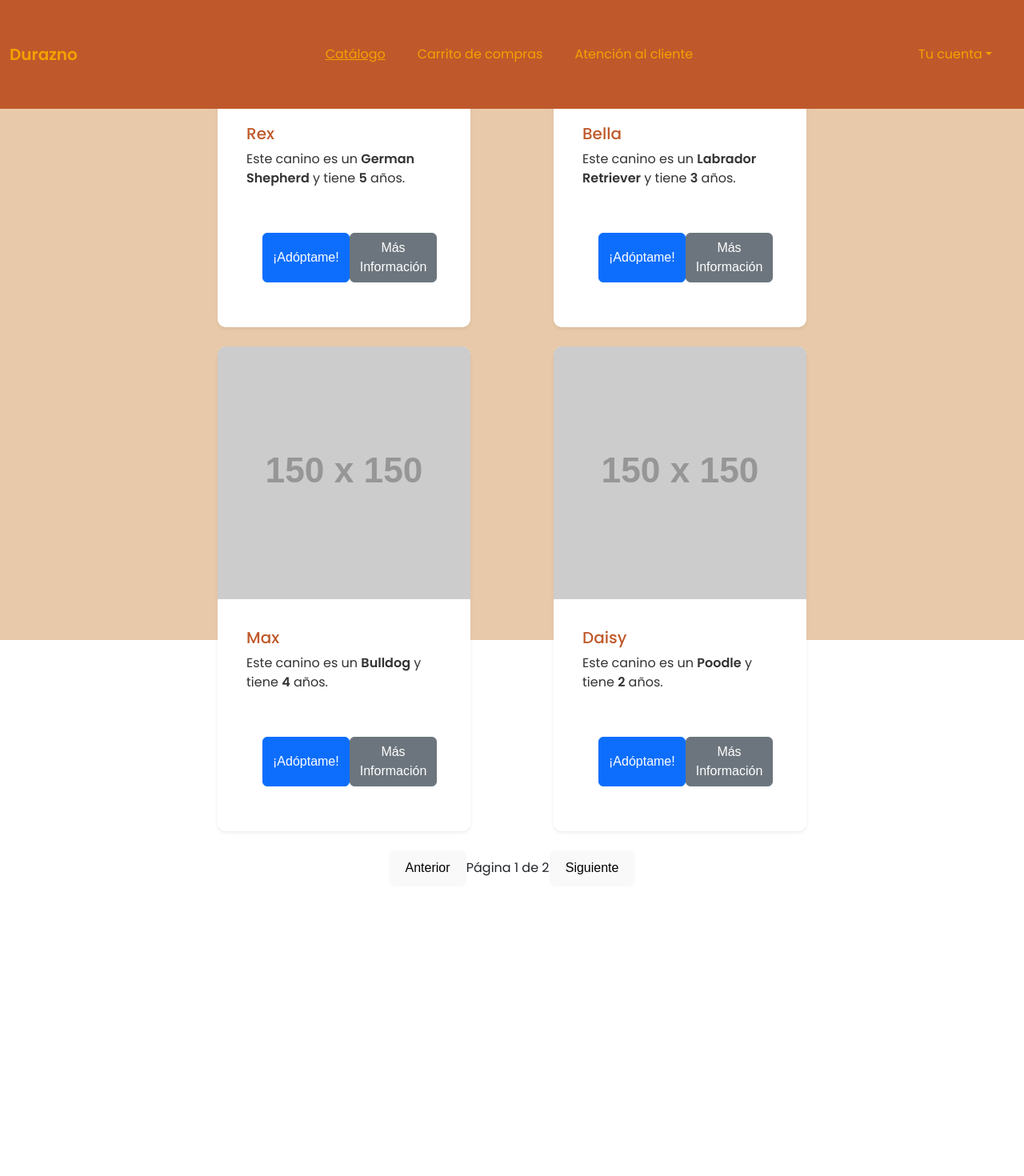
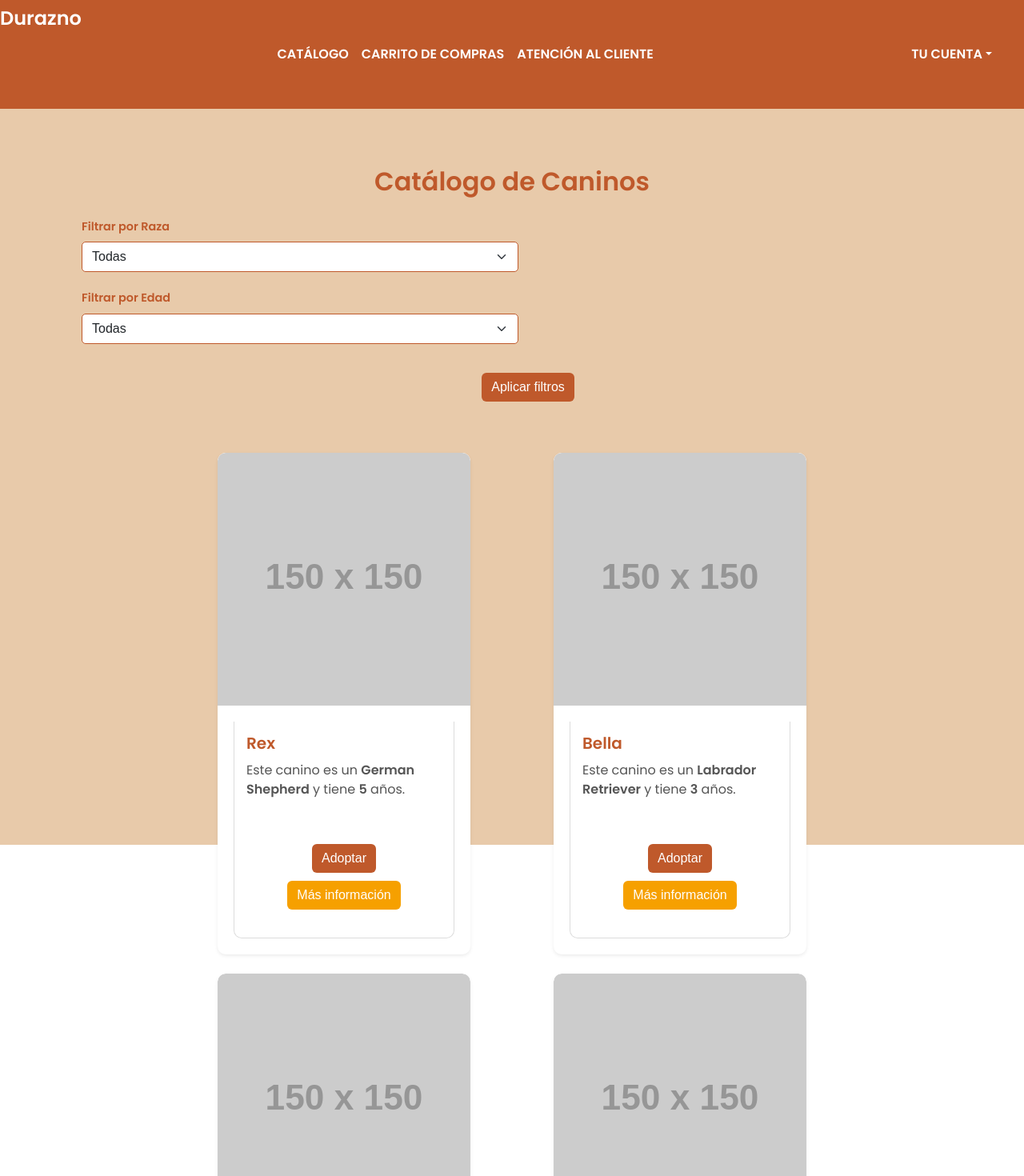
Before and after one commit to JGavk/Durazno-Project, a React (Vite) app: page /Durazno-Project/client in a window 1280 px wide. Shown: the top 1470 px of the page at 80% size. Before the commit the page ends 1128 px from the top, so only its background shows below. Built offline with nearby package versions, Linux system fonts and the light colour scheme.

Commit message:
Aplicacion de filtros a el apartado de catalogo

```diff
--- a/src/Views/Client/ClientView.css
+++ b/src/Views/Client/ClientView.css
@@ -1,109 +1,171 @@
-body,
-html {
+body {
+  font-family: Arial, sans-serif;
+  margin-top: 10px;
+  padding-top: 66rem;
   background-color: #e8caaa;
-  min-height: 100%;
-  margin: 0;
-  padding: 0;
 }
 
 .navbar {
+  background-color: #bf592b !important;
+  color: white;
+}
+
+.navbar-brand {
+  width: 100%;
   position: fixed;
   top: 0;
   left: 0;
-  width: 100%;
-  padding: 0.5rem 0; /* Reducir el padding */
-  background-color: #bf592b;
   z-index: 1000;
+  color: white !important;
+  font-weight: bold;
+  font-size: 24px;
 }
 
-.navbar-brand {
-  color: #f6a000 !important;
+.navbar-nav .nav-link {
+  color: white !important;
   font-weight: bold;
-  display: flex;
-  align-items: center;
+  text-transform: uppercase;
 }
 
-.navbar-nav.mx-auto {
-  display: flex;
-  justify-content: center;
-  gap: 1.5rem;
-}
-
-.nav-link {
+.navbar-nav .nav-link:hover {
   color: #f6a000 !important;
 }
 
-.nav-link.active {
-  text-decoration: underline;
+.info-container {
+  margin: 120px auto;
+  padding: 20px;
+  background-color: white;
+  border-radius: 8px;
+  box-shadow: 0 2px 6px rgba(0, 0, 0, 0.15);
+  max-width: 600px;
 }
 
-.dropdown-menu {
-  background-color: #e8caaa;
+.info-container h2 {
+  color: #bf592b;
+  margin-bottom: 20px;
 }
 
-.dropdown-item {
-  color: #bf592b;
+.info-container p {
+  font-size: 16px;
+  color: #333;
+  line-height: 1.5;
 }
 
-.dropdown-item:hover {
-  background-color: #f6a000;
-  color: #ffffff;
+#catalog {
+  margin-top: 120px;
 }
 
-.info-container {
-  padding: 20px;
-  margin: 100px auto 0; /* Ajustar margen superior */
-  max-width: 600px;
-  background-color: #fff;
-  border-radius: 10px;
-  box-shadow: 0 4px 6px rgba(0, 0, 0, 0.1);
+#catalog h2 {
   color: #bf592b;
+  margin-bottom: 20px;
+  font-size: 32px;
+  font-weight: bold;
 }
 
 .card {
   border: none;
   border-radius: 10px;
   overflow: hidden;
-  box-shadow: 0 4px 6px rgba(0, 0, 0, 0.1);
+  transition: transform 0.2s, box-shadow 0.2s;
+}
+
+.card:hover {
+  transform: translateY(-5px);
+  box-shadow: 0 4px 10px rgba(0, 0, 0, 0.2);
+}
+
+.card img {
+  border-radius: 10px 10px 0 0;
+}
+
+.card-body {
+  background-color: white;
+  border: 1px solid #ddd;
+  border-top: none;
+  border-radius: 0 0 10px 10px;
+  padding: 15px;
 }
 
 .card-title {
+  font-weight: bold;
+  color: #bf592b;
+  margin-bottom: 10px;
+}
+
+.card-text {
+  color: #555;
+}
+
+.card-buttons {
+  margin-top: auto;
+  display: flex;
+  gap: 10px;
+  flex-wrap: wrap;
+  justify-content: center;
+}
+
+.card-buttons .btn-primary {
+  background-color: #bf592b;
+  border: none;
+}
+
+.card-buttons .btn-primary:hover {
+  background-color: #f6a000;
+}
+
+.card-buttons .btn-secondary {
+  background-color: #f6a000;
+  border: none;
+}
+
+.card-buttons .btn-secondary:hover {
+  background-color: #bf592b;
+  color: white;
+}
+
+.form-label {
+  font-weight: bold;
   color: #bf592b;
 }
 
-.card-text {
-  color: #333;
+.form-select {
+  border-color: #bf592b;
+  border-radius: 5px;
 }
 
-.card-buttons {
-  display: flex;
-  justify-content: space-between;
-  margin-top: auto;
+.btn-primary {
+  background-color: #bf592b;
+  border: none;
+}
+
+.btn-primary:hover {
+  background-color: #f6a000;
 }
 
 .pagination-container {
   display: flex;
   justify-content: center;
   align-items: center;
-  margin-top: 20px;
+  gap: 20px;
+  margin: 30px 0;
 }
 
-.pagination button {
+.pagination-container button {
   background-color: #bf592b;
-  color: #fff;
+  color: white;
   border: none;
-  padding: 8px 16px;
-  margin: 0 5px;
+  padding: 10px 20px;
   border-radius: 5px;
-  cursor: pointer;
-  transition: background-color 0.3s;
+  font-size: 16px;
+  transition: background-color 0.2s;
 }
 
-.pagination button:hover {
+.pagination-container button:hover {
   background-color: #f6a000;
 }
 
-.pagination button:disabled {
-  background-color: #e8caaa;
+.pagination-container button:disabled {
+  background-color: #ddd;
+  color: #666;
   cursor: not-allowed;
 }
--- a/src/Views/Client/ClientView.tsx
+++ b/src/Views/Client/ClientView.tsx
@@ -1,4 +1,4 @@
-import React, { useState } from "react";
+import React, { useState, useEffect } from "react";
 import { useLocation } from "react-router-dom";
 import "bootstrap/dist/css/bootstrap.min.css";
 import "bootstrap/dist/js/bootstrap.bundle.min.js";
@@ -29,20 +29,53 @@ const ClientView: React.FC = () => {
   const [showInfo, setShowInfo] = useState(false);
   const [showCatalog, setShowCatalog] = useState(true);
   const [currentPage, setCurrentPage] = useState(1);
+  const [selectedBreed, setSelectedBreed] = useState("All");
+  const [selectedAge, setSelectedAge] = useState("All");
+  const [tempBreed, setTempBreed] = useState("All");
+  const [tempAge, setTempAge] = useState("All");
+  const [contentMarginTop, setContentMarginTop] = useState(0);
+
   const itemsPerPage = 4;
+
+  useEffect(() => {
+    const navbar = document.querySelector(".navbar");
+    if (navbar) {
+      setContentMarginTop(navbar.clientHeight);
+    }
+  }, []);
 
   const toggleShowInfo = () => {
     setShowInfo(true);
-    setShowCatalog(false); // Oculta el catálogo
+    setShowCatalog(false);
   };
 
   const toggleShowCatalog = () => {
     setShowCatalog(true);
-    setShowInfo(false); // Oculta la información de cuenta
+    setShowInfo(false);
   };
 
-  const totalPages = Math.ceil(mockCanines.length / itemsPerPage);
-  const displayedCanines = mockCanines.slice(
+  const handleTempBreedChange = (e: React.ChangeEvent<HTMLSelectElement>) => {
+    setTempBreed(e.target.value);
+  };
+
+  const handleTempAgeChange = (e: React.ChangeEvent<HTMLSelectElement>) => {
+    setTempAge(e.target.value);
+  };
+
+  const applyFilters = () => {
+    setSelectedBreed(tempBreed);
+    setSelectedAge(tempAge);
+    setCurrentPage(1);
+  };
+
+  const filteredCanines = mockCanines.filter((canine) => {
+    const breedMatch = selectedBreed === "All" || canine.breed === selectedBreed;
+    const ageMatch = selectedAge === "All" || canine.age === parseInt(selectedAge);
+    return breedMatch && ageMatch;
+  });
+
+  const totalPages = Math.ceil(filteredCanines.length / itemsPerPage);
+  const displayedCanines = filteredCanines.slice(
     (currentPage - 1) * itemsPerPage,
     currentPage * itemsPerPage
   );
@@ -61,8 +94,7 @@ const ClientView: React.FC = () => {
 
   return (
     <>
-      {/* Navbar */}
-      <nav className="navbar navbar-expand-lg">
+      <nav className="navbar navbar-expand-lg navbar-light bg-light w-100 fixed-top">
         <div className="container-fluid">
           <a className="navbar-brand"> Durazno </a>
           <button
@@ -80,7 +112,7 @@ const ClientView: React.FC = () => {
             <ul className="navbar-nav mx-auto">
               <li className="nav-item">
                 <a
-                  className={`nav-link ${showCatalog ? "active" : ""}`}
+                  className={`nav-link ${showCatalog}`}
                   href="#catalog"
                   onClick={toggleShowCatalog}
                 >
@@ -99,7 +131,7 @@ const ClientView: React.FC = () => {
               </li>
             </ul>
             <ul className="navbar-nav">
-            <li className="nav-item dropdown">
+              <li className="nav-item dropdown">
                 <a
                   className="nav-link dropdown-toggle"
                   href="#"
@@ -131,9 +163,8 @@ const ClientView: React.FC = () => {
         </div>
       </nav>
 
-      {/* Información de cuenta */}
       {showInfo && (
-        <div className="info-container">
+        <div className="info-container" style={{ marginTop: contentMarginTop }}>
           <h2>Información de la Cuenta</h2>
           <p>
             <strong>Nombre de Usuario:</strong> {username || "No disponible"}
@@ -150,10 +181,54 @@ const ClientView: React.FC = () => {
         </div>
       )}
 
-      {/* Catálogo */}
       {showCatalog && (
-        <div id="catalog" className="container mt-5">
+        <div id="catalog" className="container mt-5" style={{ marginTop: contentMarginTop }}>
           <h2 className="text-center mb-4">Catálogo de Caninos</h2>
+
+          <div className="row mb-4">
+            <div className="col-md-6">
+              <label htmlFor="breedFilter" className="form-label">
+                Filtrar por Raza
+              </label>
+              <select
+                id="breedFilter"
+                className="form-select"
+                value={tempBreed}
+                onChange={handleTempBreedChange}
+              >
+                <option value="All">Todas</option>
+                {[...new Set(mockCanines.map((c) => c.breed))].map((breed) => (
+                  <option key={breed} value={breed}>
+                    {breed}
+                  </option>
+                ))}
+              </select>
+            </div>
+            <div className="col-md-6">
+              <label htmlFor="ageFilter" className="form-label">
+                Filtrar por Edad
+              </label>
+              <select
+                id="ageFilter"
+                className="form-select"
+                value={tempAge}
+                onChange={handleTempAgeChange}
+              >
+                <option value="All">Todas</option>
+                {[...new Set(mockCanines.map((c) => c.age))].map((age) => (
+                  <option key={age} value={age}>
+                    {age}
+                  </option>
+                ))}
+              </select>
+            </div>
+            <div className="col-12 text-center mt-3">
+              <button className="btn btn-primary" onClick={applyFilters}>
+                Aplicar filtros
+              </button>
+            </div>
+          </div>
+
           <div className="row justify-content-center">
             {displayedCanines.map((canine) => (
               <div key={canine.id} className="col-md-6 col-lg-4 mb-4">
@@ -174,13 +249,13 @@ const ClientView: React.FC = () => {
                         className="btn btn-primary"
                         onClick={() => handleAdopt(canine.name)}
                       >
-                        ¡Adóptame!
+                        Adoptar
                       </button>
                       <button
                         className="btn btn-secondary"
                         onClick={() => handleMoreInfo(canine.name)}
                       >
-                        Más Información
+                        Más información
                       </button>
                     </div>
                   </div>
@@ -189,7 +264,6 @@ const ClientView: React.FC = () => {
             ))}
           </div>
 
-          {/* Paginación */}
           <div className="pagination-container">
             <button
               onClick={() => handlePageChange(currentPage - 1)}
@@ -197,9 +271,6 @@ const ClientView: React.FC = () => {
             >
               Anterior
             </button>
-            <span>
-              Página {currentPage} de {totalPages}
-            </span>
             <button
               onClick={() => handlePageChange(currentPage + 1)}
               disabled={currentPage === totalPages}
```
